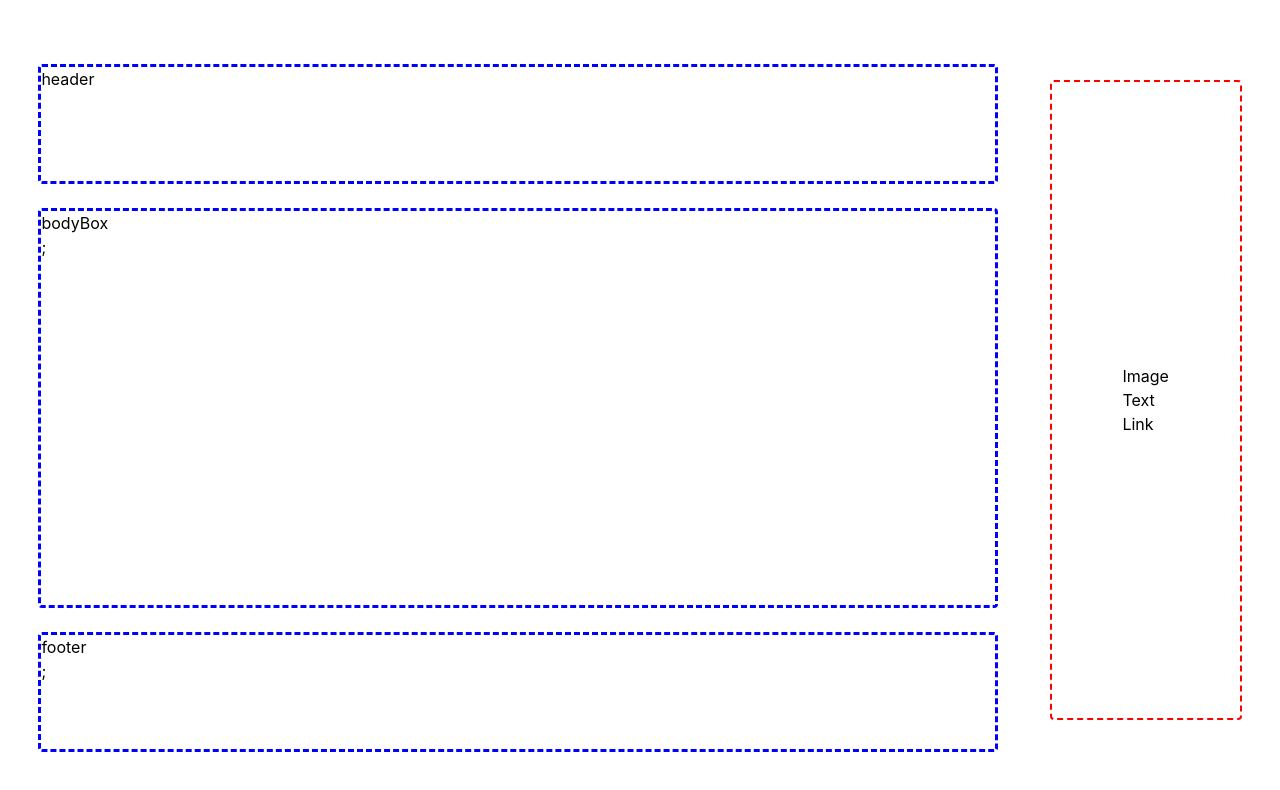
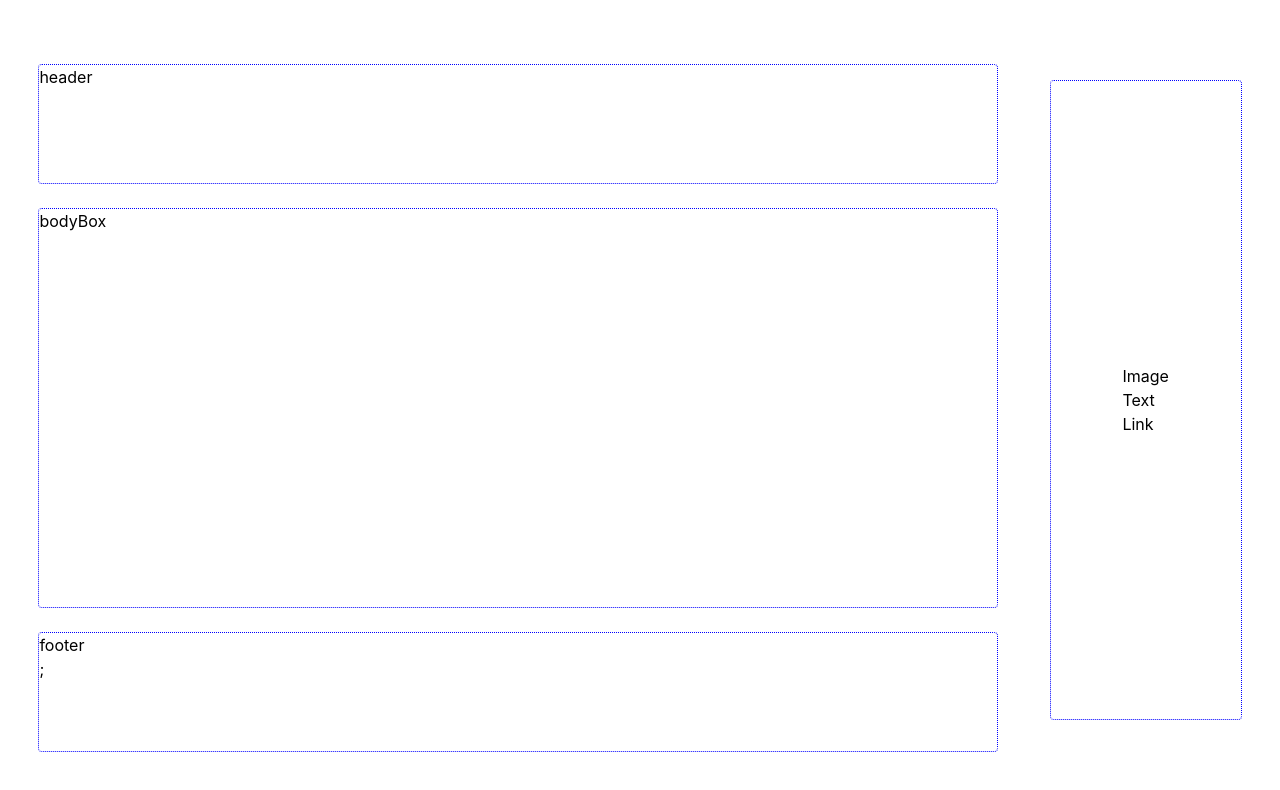
Before and after one commit to virginia-zuror/Drag_n_drop, a React (Vite) app: page / in a window 1280 px wide. Shown: the top 790 px of the page. Built offline with nearby package versions, Linux system fonts and the light colour scheme.

Commit message:
add placeholder

```diff
--- a/src/App.css
+++ b/src/App.css
@@ -8,20 +8,20 @@
   margin: 8vh 3%;
 }
 .header{
-  border: dashed blue 3px;
+  border:dotted blue 1px;
   border-radius: 4px;
   min-width:75vw;
   min-height: 15vh;
 
 }
 .body-box{
-  border: dashed blue 3px;
+  border: dotted blue 1px;
   border-radius: 4px;
   min-width:75vw;
   min-height: 50vh;
 }
 .footer{
-  border: dashed blue 3px;
+  border: dotted blue 1px;
   border-radius: 4px;
   min-width:75vw;
   min-height: 15vh;
@@ -37,7 +37,7 @@
 
   min-width: 15vw;
   min-height: 80vh;
-  border: red dashed 2px;
+  border: dotted blue 1px;
   border-radius: 4px;
   margin: 10vh 3%;
 }
--- a/src/App.jsx
+++ b/src/App.jsx
@@ -2,20 +2,22 @@ import { DragDropContext, Draggable, Droppable } from 'react-beautiful-dnd';
 import './App.css';
 
 const App = () => {
+  const handleDragDrop = () => {
+    console.log('drag and drop event');
+  };
+
   return (
     <div className="layout__wrapper">
-      <DragDropContext
-        onDragEnd={() => {
-          console.log('drag and drop event');
-        }}
-      >
+      <DragDropContext onDragEnd={handleDragDrop}>
         <div className="dashboard">
           <div className="header">
             <div>header</div>
           </div>
+
           <div className="body-box">
-            <div>bodyBox</div>;
+            <div>bodyBox</div>
           </div>
+
           <div className="footer">
             <div>footer</div>;
           </div>
@@ -35,6 +37,7 @@ const App = () => {
                     </div>
                   )}
                 </Draggable>
+                {provided.placeholder}
                 <Draggable draggableId="text" index={2}>
                   {(provided) => (
                     <div
@@ -46,6 +49,7 @@ const App = () => {
                     </div>
                   )}
                 </Draggable>
+                {provided.placeholder}
                 <Draggable draggableId="link" index={3}>
                   {(provided) => (
                     <div
@@ -57,6 +61,7 @@ const App = () => {
                     </div>
                   )}
                 </Draggable>
+                {provided.placeholder}
               </div>
             )}
           </Droppable>
```
